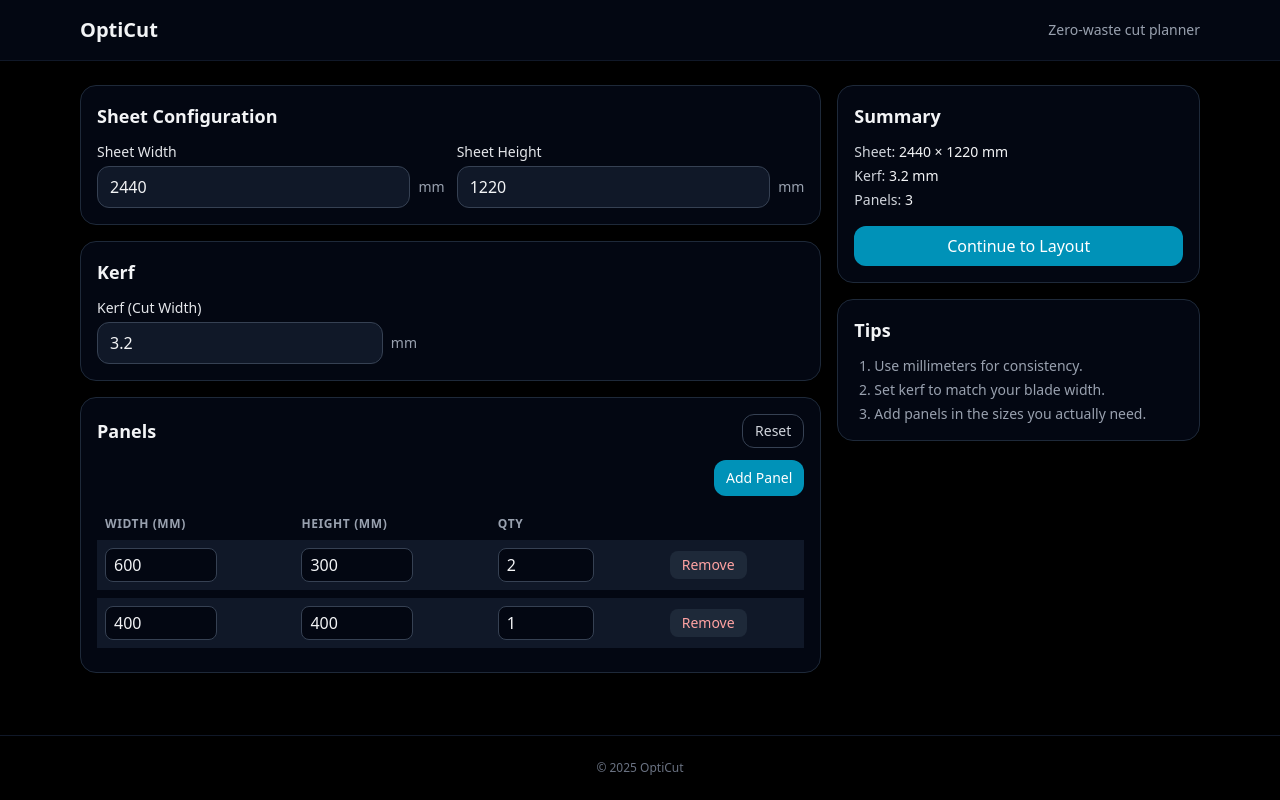
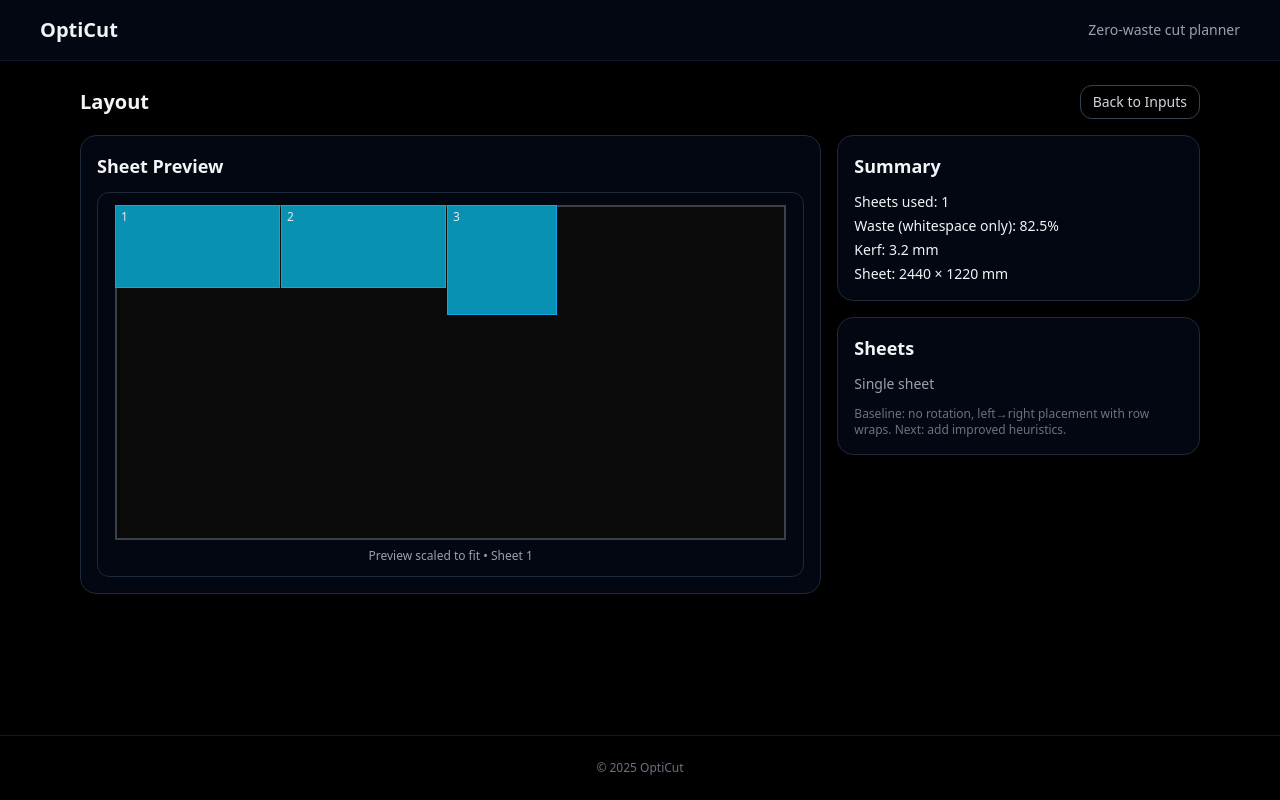
Before and after one commit to nebrask/cutwise, a React (Vite) app: page / in a window 1280 px wide. Both pictures are taken after a click on the button "Continue to Layout". Built offline with nearby package versions, Linux system fonts and the light colour scheme.

Commit message:
feat: integrate layout view with sheet navigation and app routing

```diff
--- a/src/App.tsx
+++ b/src/App.tsx
@@ -3,7 +3,10 @@ import Section from "./components/Section";
 import SheetConfigForm from "./components/SheetConfigForm";
 import KerfInput from "./components/KerfInput";
 import PanelListForm from "./components/PanelListForm";
+import LayoutView from "./components/LayoutView";
 import type { PlannerInputs, Panel } from "./types";
+
+type Mode = "inputs" | "layout";
 
 const initialPanels: Panel[] = [
   { id: "p1", width: 600, height: 300, qty: 2 },
@@ -11,6 +14,8 @@ const initialPanels: Panel[] = [
 ];
 
 function App() {
+  const [mode, setMode] = useState<Mode>("inputs");
+
   const [inputs, setInputs] = useState<PlannerInputs>({
     sheet: { width: 2440, height: 1220 },
     kerf: 3.2,
@@ -33,21 +38,20 @@ function App() {
       panels: [],
     });
 
-  const handleNext = () => {
-    // Placeholder for now that will trigger solving and layout view
-    console.log("Inputs:", inputs);
-    alert("Inputs is captured. Next step: solver + layout view.");
-  };
+  const goToLayout = () => setMode("layout");
+  const backToInputs = () => setMode("inputs");
 
   return (
     <main className="min-h-screen bg-black text-gray-100">
       <header className="border-b border-gray-900 bg-gray-950">
-        <div className="mx-auto flex max-w-6xl items-center justify-between px-4 py-4">
+        <div className="flex w-full items-center justify-between px-10 py-4">
           <h1 className="text-xl font-bold">OptiCut</h1>
           <div className="text-sm text-gray-400">Zero-waste cut planner</div>
         </div>
       </header>
 
+
+      {mode === "inputs" ? (
         <div className="mx-auto grid max-w-6xl grid-cols-1 gap-4 px-4 py-6 pb-24 md:grid-cols-3">
           <div className="md:col-span-2 space-y-4">
             <Section title="Sheet Configuration">
@@ -92,7 +96,7 @@ function App() {
               <div className="mt-4">
                 <button
                   type="button"
-                onClick={handleNext}
+                  onClick={goToLayout}
                   className="w-full rounded-xl bg-cyan-600 px-4 py-2 font-medium text-white hover:bg-cyan-500"
                 >
                   Continue to Layout
@@ -109,10 +113,13 @@ function App() {
             </Section>
           </aside>
         </div>
+      ) : (
+        <LayoutView inputs={inputs} onBack={backToInputs} />
+      )}
 
-      <div className="fixed bottom-0 left-0 right-0 border-t border-gray-900 bg-black py-6 text-center text-xs text-gray-500">
+      <footer className="fixed bottom-0 left-0 right-0 border-t border-gray-900 bg-black py-6 text-center text-xs text-gray-500">
         © {new Date().getFullYear()} OptiCut
-      </div>
+      </footer>
     </main>
   );
 }
--- /dev/null
+++ b/src/components/LayoutView.tsx
@@ -0,0 +1,103 @@
+import React, { useMemo, useState } from "react";
+import LayoutCanvas from "./LayoutCanvas";
+import Section from "./Section";
+import type { PlannerInputs } from "../types";
+import { computeWastePercent, packNaive } from "../utils/packing";
+import type { PackResult } from "../utils/packing";
+
+type Props = {
+  inputs: PlannerInputs;
+  onBack: () => void;
+};
+
+export default function LayoutView({ inputs, onBack }: Props) {
+  const result: PackResult = useMemo(() => packNaive(inputs), [inputs]);
+  const [activeSheet, setActiveSheet] = useState(0);
+
+  const waste = computeWastePercent(result);
+
+  return (
+    <div className="mx-auto max-w-6xl px-4 py-6">
+      <div className="mb-4 flex items-center justify-between">
+        <h2 className="text-xl font-semibold">Layout</h2>
+        <button
+          type="button"
+          onClick={onBack}
+          className="rounded-xl border border-gray-700 px-3 py-1.5 text-sm text-gray-300 hover:bg-gray-900"
+        >
+          Back to Inputs
+        </button>
+      </div>
+
+      <div className="grid grid-cols-1 gap-4 md:grid-cols-3">
+        <div className="md:col-span-2 space-y-4">
+          <Section title="Sheet Preview">
+            {result.sheets.length > 0 ? (
+              <LayoutCanvas
+                sheetWidth={inputs.sheet.width}
+                sheetHeight={inputs.sheet.height}
+                kerf={inputs.kerf}
+                sheet={result.sheets[activeSheet]}
+              />
+            ) : (
+              <div className="text-sm text-gray-400">No layout available.</div>
+            )}
+          </Section>
+        </div>
+
+        <aside className="space-y-4 pb-24">
+          <Section title="Summary">
+            <ul className="space-y-1 text-sm">
+              <li>
+                Sheets used:{" "}
+                <span className="text-gray-100">{result.totalSheets}</span>
+              </li>
+              <li>
+                Waste (whitespace only):{" "}
+                <span className="text-gray-100">{waste.toFixed(1)}%</span>
+              </li>
+              <li>
+                Kerf: <span className="text-gray-100">{inputs.kerf} mm</span>
+              </li>
+              <li>
+                Sheet:{" "}
+                <span className="text-gray-100">
+                  {inputs.sheet.width} × {inputs.sheet.height} mm
+                </span>
+              </li>
+            </ul>
+          </Section>
+
+          <Section
+            title="Sheets"
+            right={null}
+          >
+            {result.sheets.length <= 1 ? (
+              <div className="text-sm text-gray-400">Single sheet</div>
+            ) : (
+              <div className="flex flex-wrap gap-2">
+                {result.sheets.map((s, i) => (
+                  <button
+                    key={s.index}
+                    type="button"
+                    onClick={() => setActiveSheet(i)}
+                    className={`rounded-lg px-3 py-1.5 text-sm ${
+                      i === activeSheet
+                        ? "bg-cyan-600 text-white"
+                        : "bg-gray-800 text-gray-200 hover:bg-gray-700"
+                    }`}
+                  >
+                    Sheet {i + 1}
+                  </button>
+                ))}
+              </div>
+            )}
+            <p className="mt-3 text-xs text-gray-500">
+              Baseline: no rotation, left→right placement with row wraps. Next: add improved heuristics.
+            </p>
+          </Section>
+        </aside>
+      </div>
+    </div>
+  );
+}
```
Lines whose indentation alone changed are shown as unchanged.
